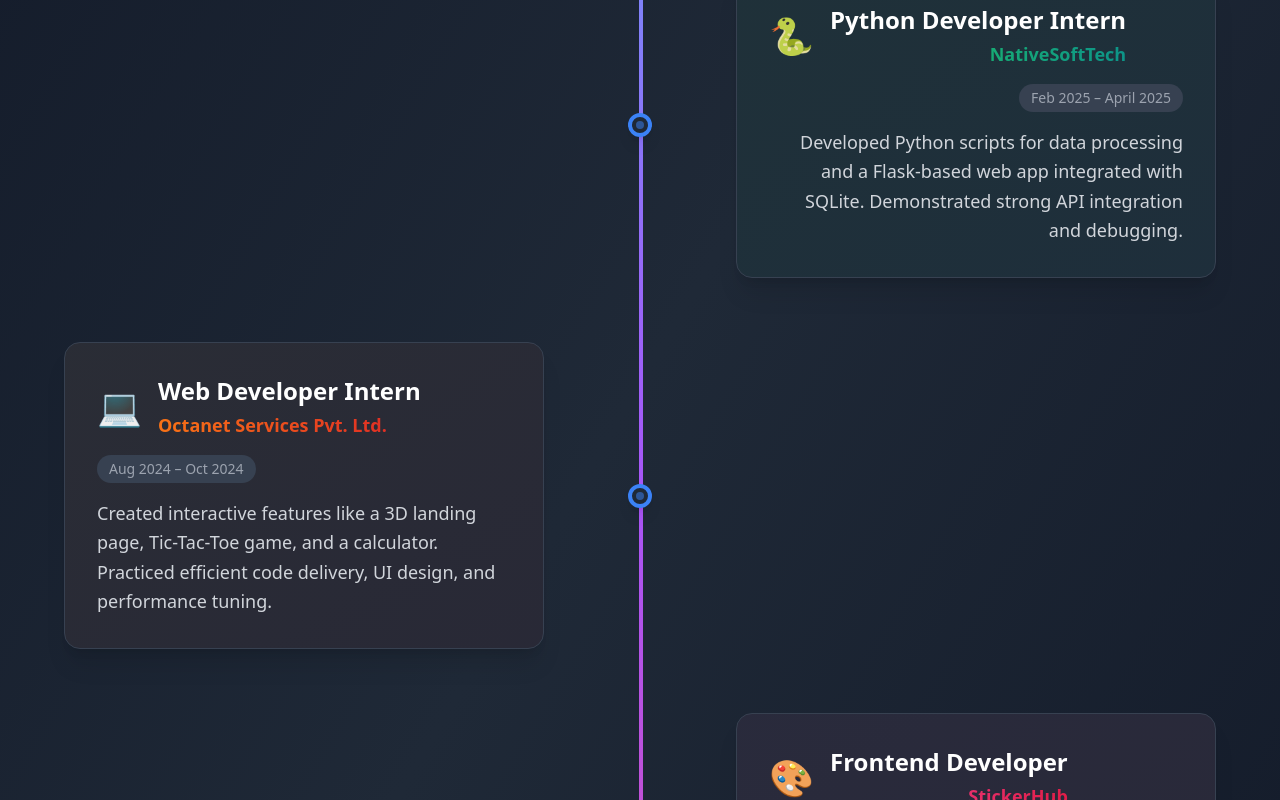
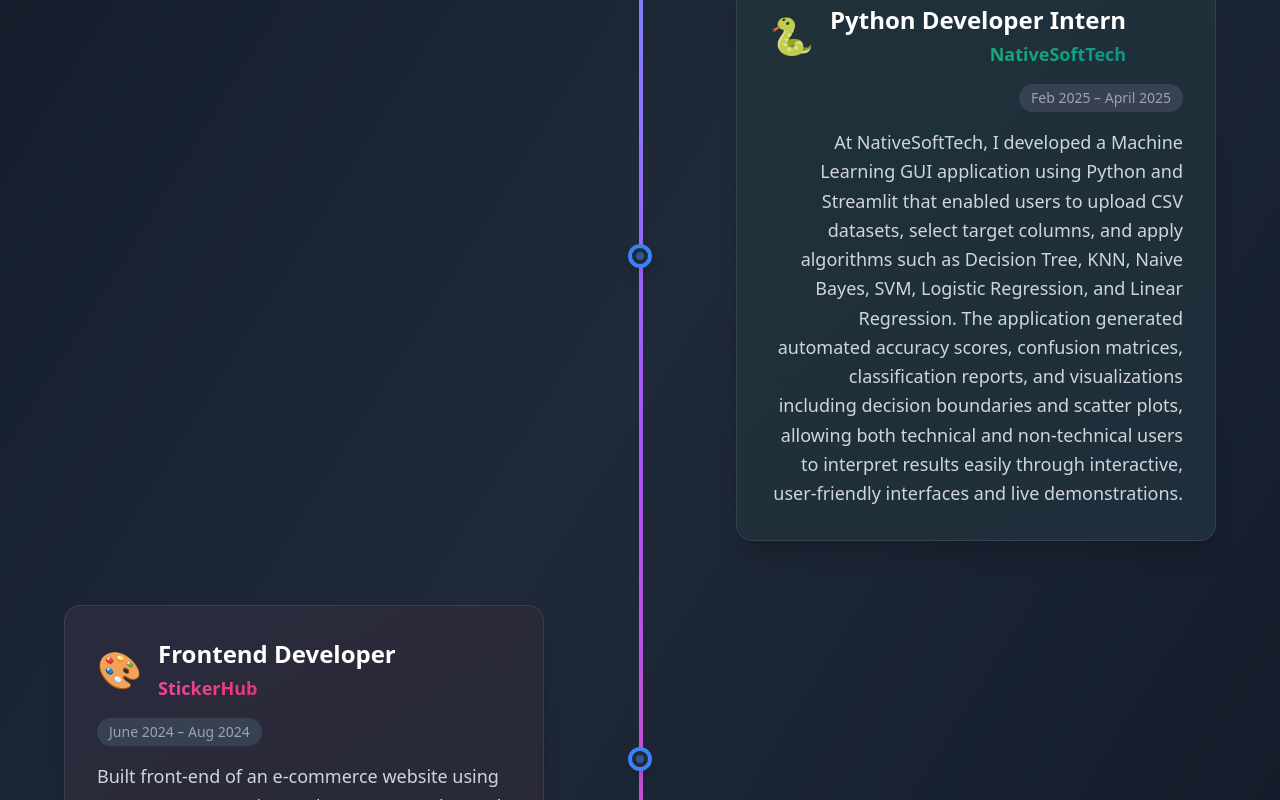
Before and after one commit to sneharawat080/portfolio-sneha, a React (Vite) app: page / in a window 1280 px wide. Shown: the part 2160-2960 px from the top of the page. Built offline with nearby package versions, Linux system fonts and the light colour scheme.

Commit message:
Refactor Experience Section
Remove Octanet experience and update NativeSoftTech internship description.

```diff
--- a/src/components/ExperienceSection.tsx
+++ b/src/components/ExperienceSection.tsx
@@ -14,16 +14,8 @@ export const ExperienceSection = () => {
       role: "Python Developer Intern",
       company: "NativeSoftTech",
       period: "Feb 2025 – April 2025",
-      description: "Developed Python scripts for data processing and a Flask-based web app integrated with SQLite. Demonstrated strong API integration and debugging.",
+      description: "At NativeSoftTech, I developed a Machine Learning GUI application using Python and Streamlit that enabled users to upload CSV datasets, select target columns, and apply algorithms such as Decision Tree, KNN, Naive Bayes, SVM, Logistic Regression, and Linear Regression. The application generated automated accuracy scores, confusion matrices, classification reports, and visualizations including decision boundaries and scatter plots, allowing both technical and non-technical users to interpret results easily through interactive, user-friendly interfaces and live demonstrations.",
       gradient: "from-green-500 to-teal-600"
-    },
-    {
-      emoji: "💻",
-      role: "Web Developer Intern",
-      company: "Octanet Services Pvt. Ltd.",
-      period: "Aug 2024 – Oct 2024",
-      description: "Created interactive features like a 3D landing page, Tic-Tac-Toe game, and a calculator. Practiced efficient code delivery, UI design, and performance tuning.",
-      gradient: "from-orange-500 to-red-600"
     },
     {
       emoji: "🎨",
```
